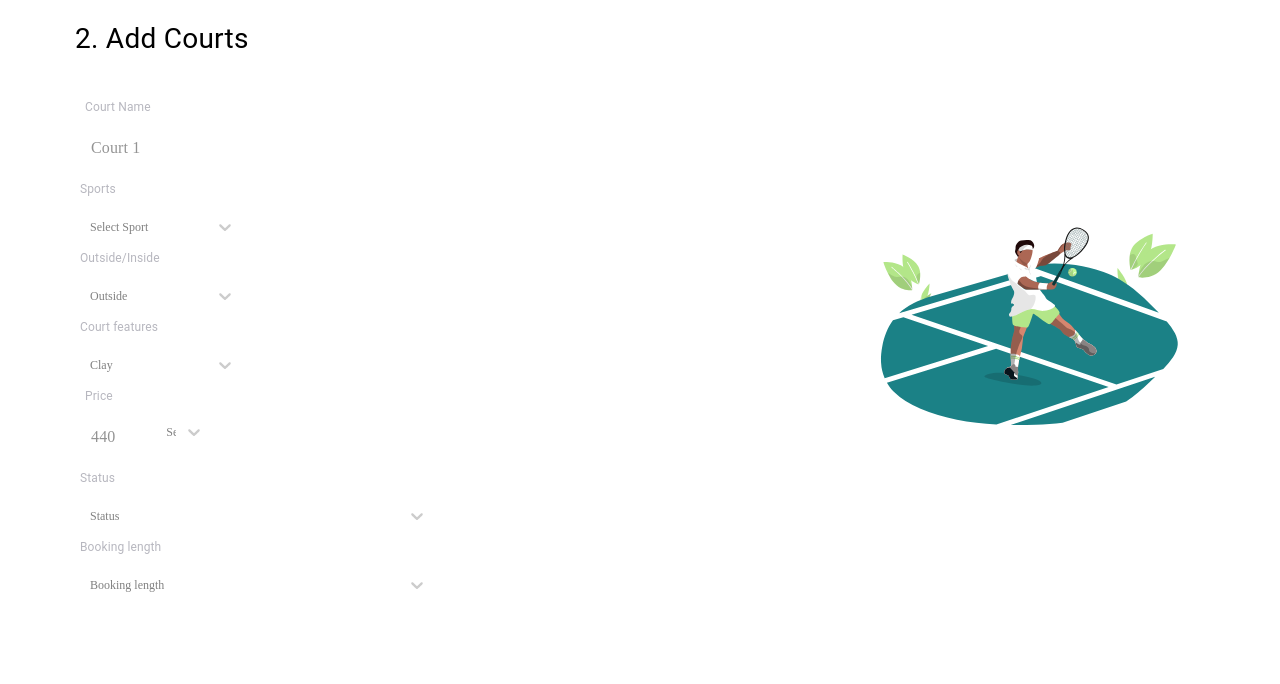
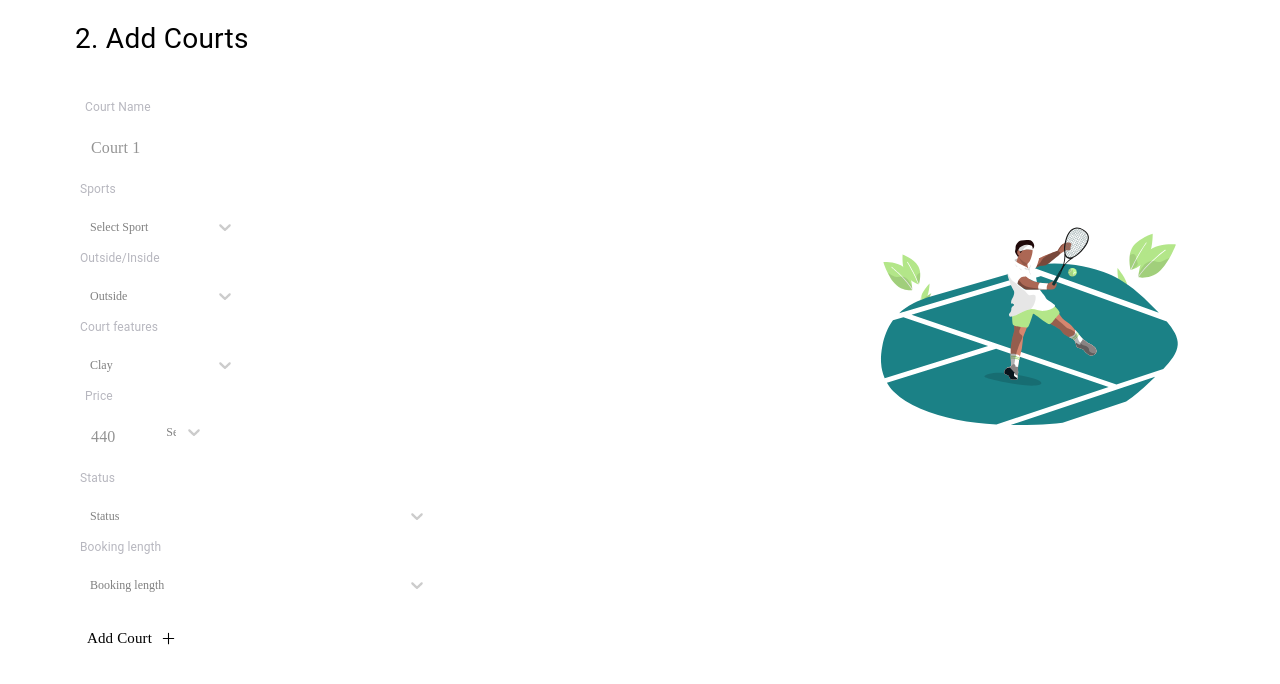
Before and after one commit to mansi-trivedi6396/vercel, a Gatsby site: page /Admin/Component/Drawer/Screen/Forms/AddCourtForm in a window 1280 px wide. Shown: the top 684 px of the page. Built offline with nearby package versions, Linux system fonts and the light colour scheme; Gatsby itself is replaced by a stand-in of ours.

Commit message:
edit court form1 and img

```diff
--- a/src/pages/Admin/Component/Drawer/Screen/Forms/AddCourtForm.js
+++ b/src/pages/Admin/Component/Drawer/Screen/Forms/AddCourtForm.js
@@ -269,6 +269,7 @@ import NormalSelect from "../../../SelectWithImage/NormalSelect"
 import SelectWithIcon from "../../../SelectWithImage/SelectWithIcon"
 import AddCourtItems from "./AddCourtItems"
 import clubInfoImg from "../../../../../../images/clubInfoimg.svg"
+import addClubIcon from "../../../../../../images/plus_add_club.svg"
 
 const useStyles = makeStyles(theme => ({
   root: {
@@ -433,6 +434,26 @@ export default function AddCourtForm() {
             />
           </div>
              </Box>
+             <div
+          style={{
+            display: "flex",
+            flexDirection: "row",
+            float: "left",
+            marginLeft: "12px",
+          }}
+        >
+          <Typography style={{ fontFamily: "DM Sans", fontSize: "15px" }}>
+            Add Court{" "}
+          </Typography>
+          <img
+            src={addClubIcon}
+            onClick={addFields}
+            alt="add"
+            style={{ marginLeft: "5px" }}
+          />
+          <br />
+        </div>
+        <br />
             </Container>
     </div>
   )
```
